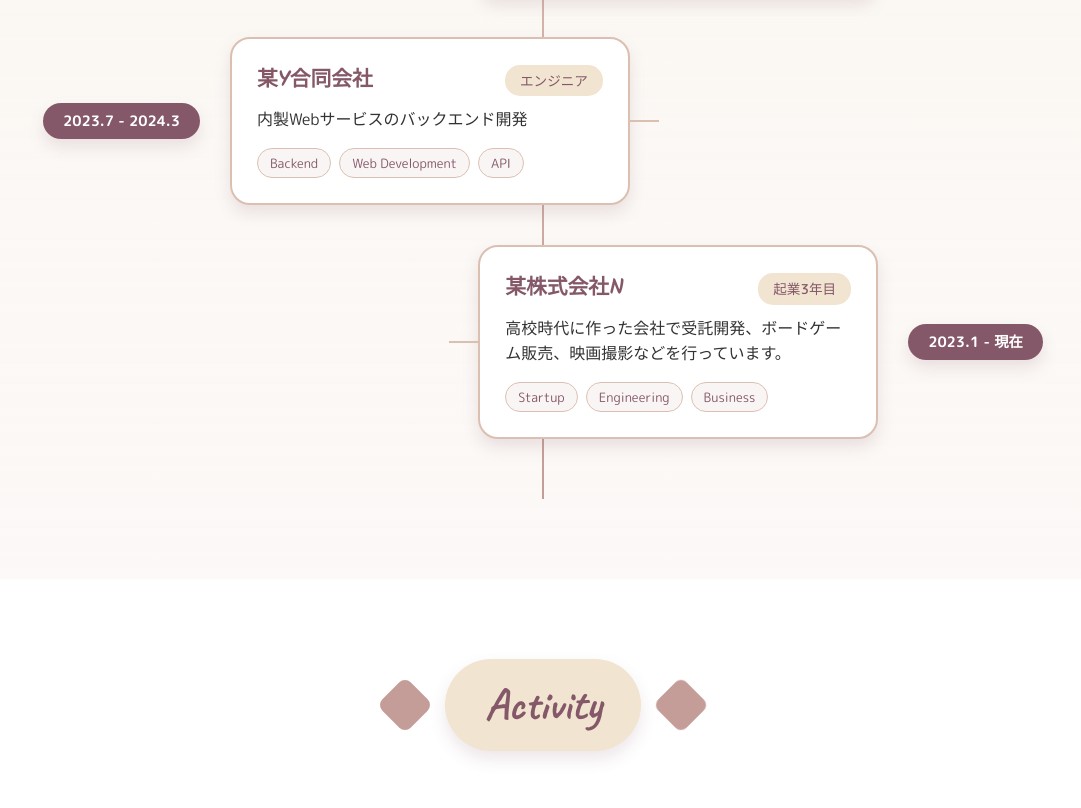
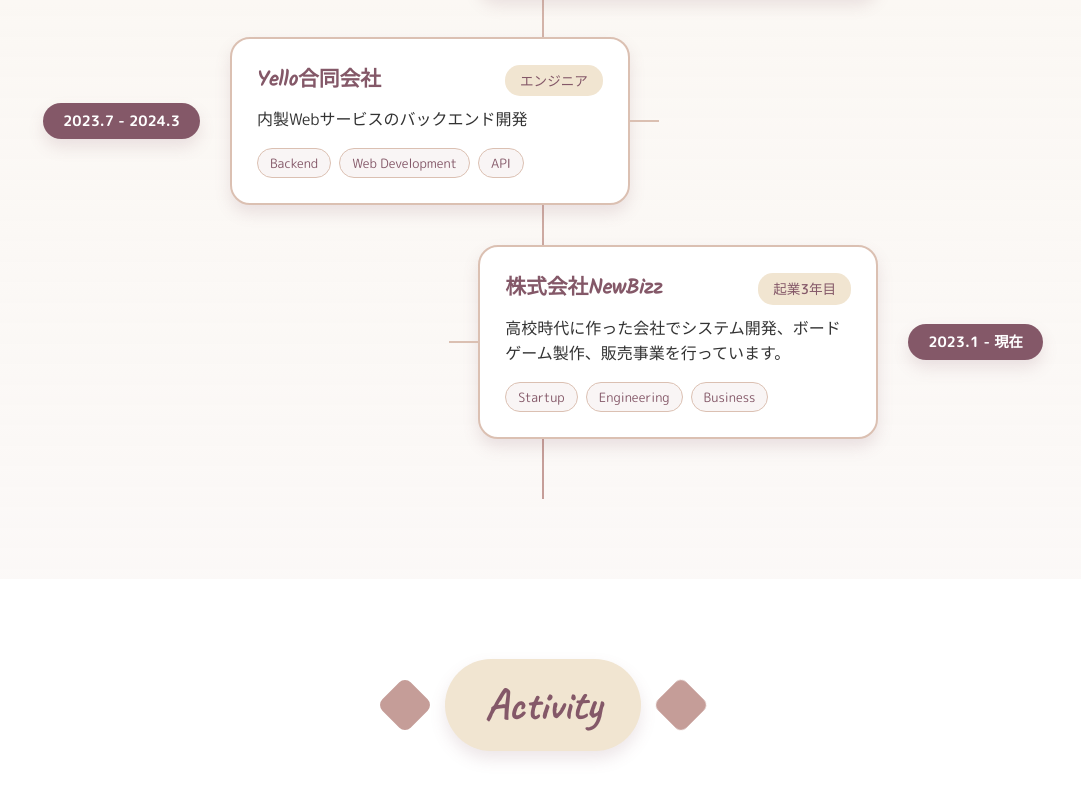
Before and after one commit to IchigoHydrogen/Legacy-Ikashitaboy-Website, a plain HTML site: page index.html in a window 1280 px wide. Shown: the part 1617-2425 px from the top of the page, without its empty margins (97-1178 px from the left). Drawn offline with Linux system fonts and the light colour scheme.

Commit message:
Update index.html

```diff
--- a/index.html
+++ b/index.html
@@ -147,7 +147,7 @@
                     </div>
                     <div class="experience-card">
                         <div class="card-header">
-                            <h3>某Y合同会社</h3>
+                            <h3>Yello合同会社</h3>
                             <span class="role-badge">エンジニア</span>
                         </div>
                         <p>内製Webサービスのバックエンド開発</p>
@@ -164,10 +164,10 @@
                     </div>
                     <div class="experience-card">
                         <div class="card-header">
-                            <h3>某株式会社N</h3>
+                            <h3>株式会社NewBizz</h3>
                             <span class="role-badge">起業3年目</span>
                         </div>
-                        <p>高校時代に作った会社で受託開発、ボードゲーム販売、映画撮影などを行っています。</p>
+                        <p>高校時代に作った会社でシステム開発、ボードゲーム製作、販売事業を行っています。</p>
                         <div class="experience-tags">
                             <span class="tag">Startup</span>
                             <span class="tag">Engineering</span>
@@ -347,4 +347,5 @@
 
     <script src="script.js"></script>
 </body>
+
 </html>
```
